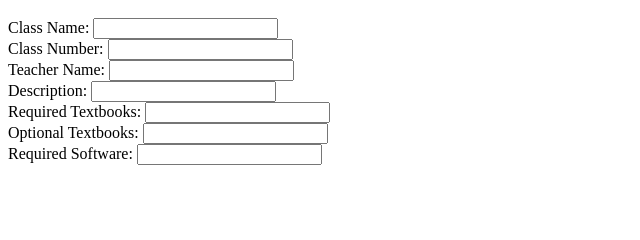
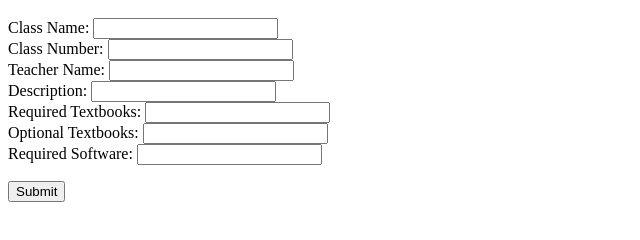
Before and after one commit to TheIncubator/ClassStuff, a plain HTML site: page raymond.html in a window 1280 px wide. Shown: the part 48-288 px from the top of the page, without its empty margins (0-640 px from the left). Drawn offline with Linux system fonts and the light colour scheme.

Commit message:
Add Course Page revised

```diff
--- a/raymond.html
+++ b/raymond.html
@@ -18,3 +18,6 @@
     Required Software: <input type= "text" name= "Required Software"/>
     <br>
   </form>
+  <form>
+    <input type = "submit" name= "submit" value = "Submit" />
+  </form>
```
